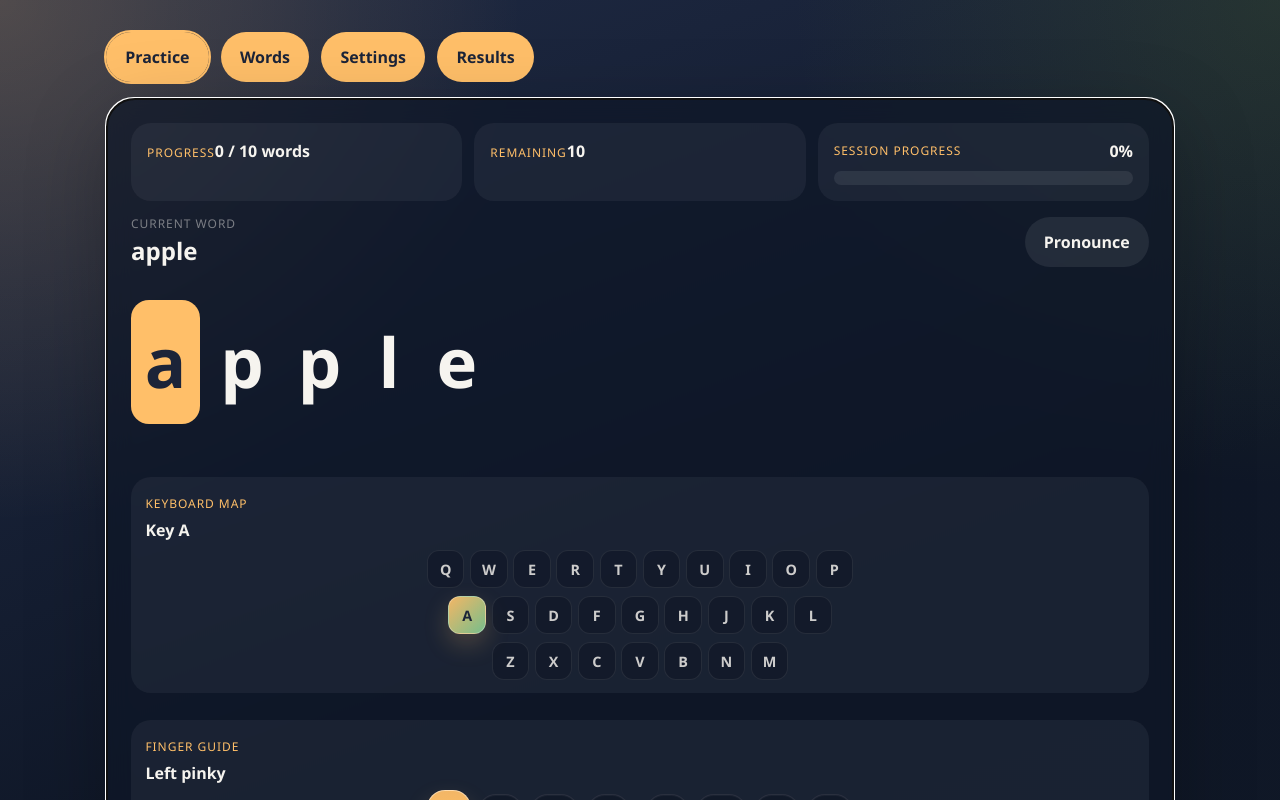
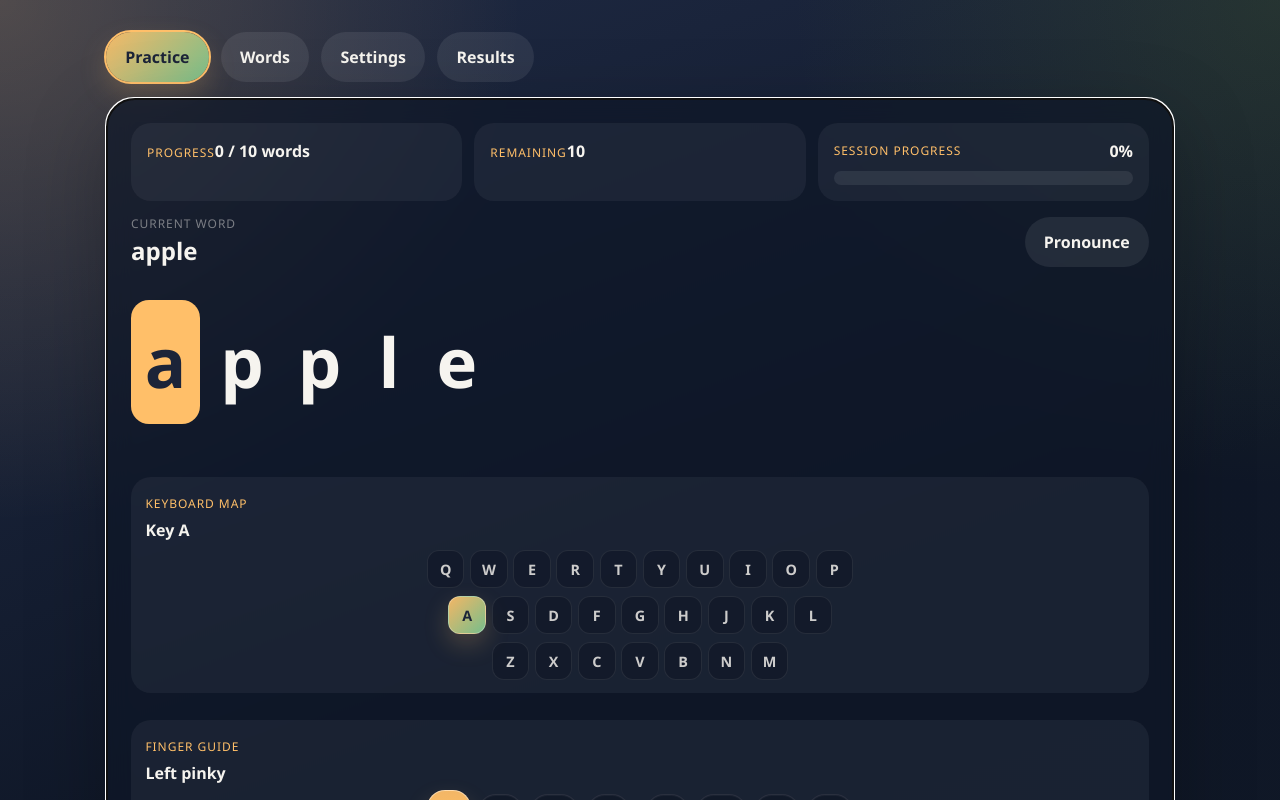
Before and after one commit to shgnaka/english-word-typing-pronunciation-web-trainer, a React (Vite) app: page / in a window 1280 px wide. Shown: the top 800 px of the page. Built offline with nearby package versions, Linux system fonts and the light colour scheme.

Commit message:
Improve active tab visibility

```diff
--- a/src/styles.css
+++ b/src/styles.css
@@ -105,6 +105,18 @@ input {
   flex-wrap: wrap;
   gap: 0.75rem;
   margin-bottom: 1rem;
+}
+
+.tabs button {
+  background: rgba(255, 255, 255, 0.08);
+  color: var(--color-text-primary);
+  transition: background 140ms ease, color 140ms ease, box-shadow 140ms ease;
+}
+
+.tabs button.active {
+  background: linear-gradient(135deg, var(--color-accent-fill-start), var(--color-accent-fill-end));
+  color: var(--color-text-on-accent);
+  box-shadow: 0 12px 28px var(--color-accent-shadow);
 }
 
 .grid {
```
